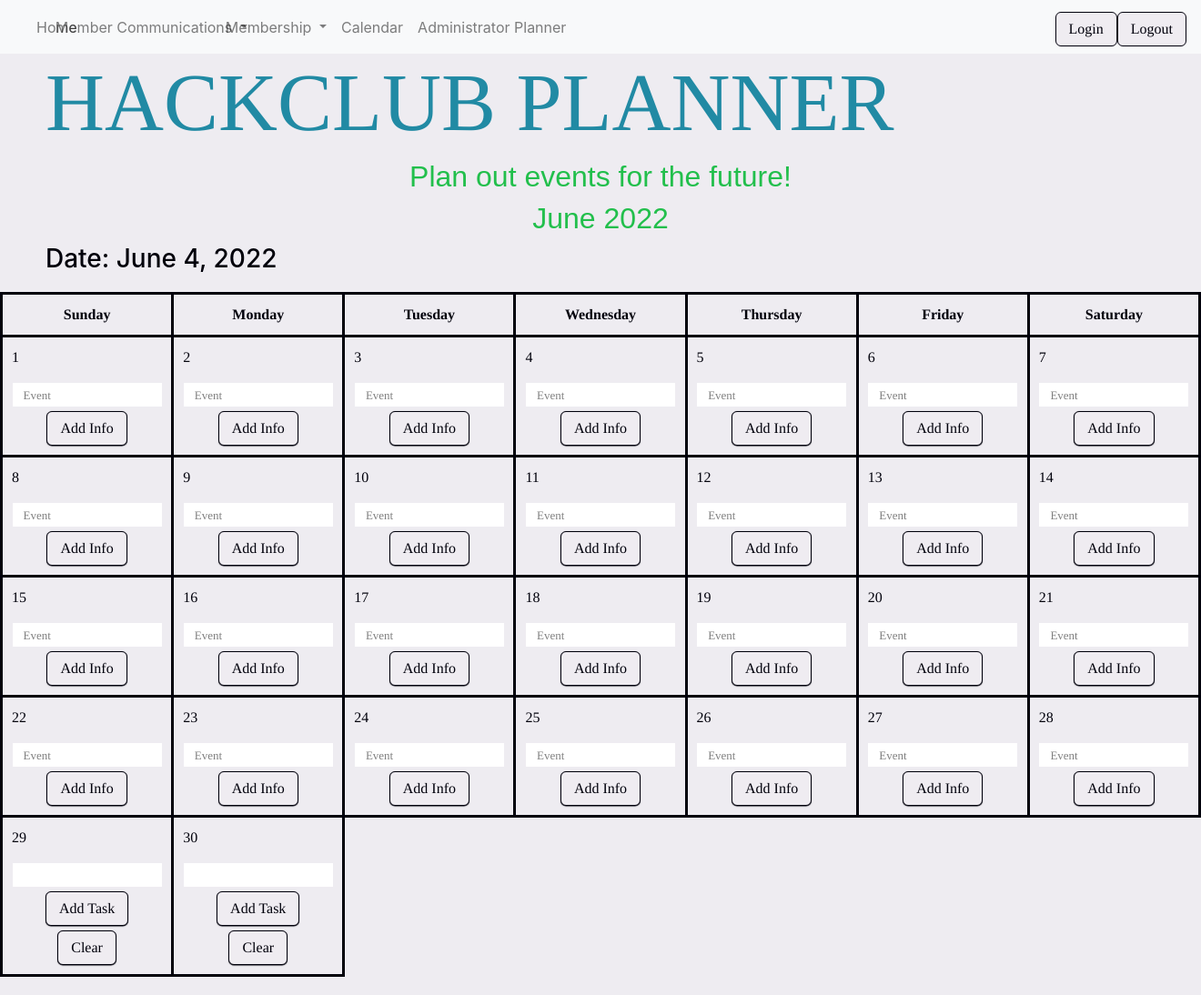
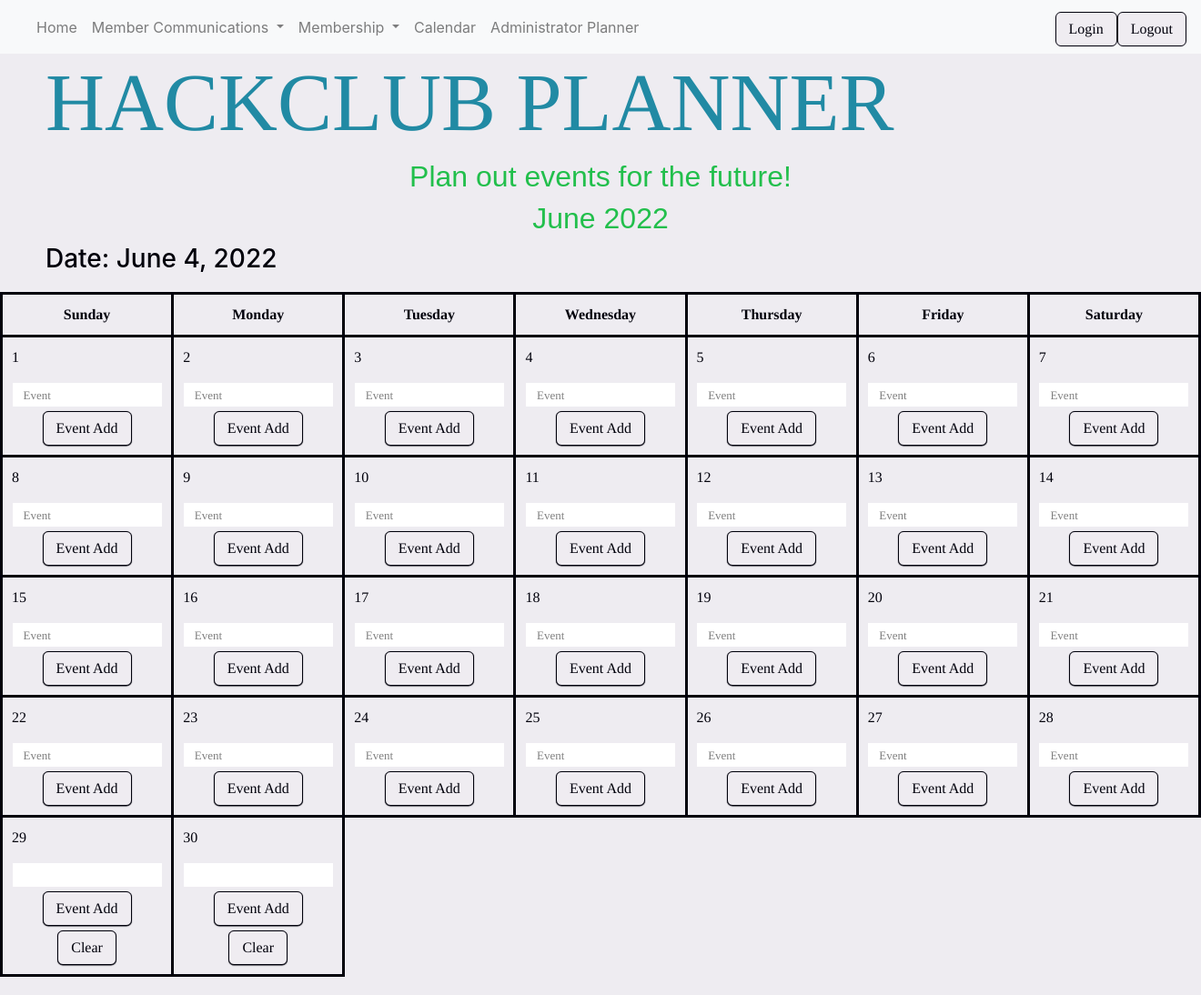
Before and after one commit to KoolKidKai/Siuuuu, a Flask app: page /calendar3 in a window 1320 px wide. Shown: the whole page at 91% size. Run offline with Flask 2, Linux system fonts and the light colour scheme; some libraries are stand-ins or nearby versions.

Commit message:
Administrator PLanner Done!!

```diff
--- a/templates/calendar3.html
+++ b/templates/calendar3.html
@@ -96,10 +96,7 @@
             display: flex;
             justify-content: space-between;
         }
-        ul {
-            margin-left: -40px;
-            list-style-position: inside;
-        }
+
         button.dark {
             background-color: #363d47;
             color: #9daf9b;
@@ -142,7 +139,7 @@
                         <p style="text-align: left"> {{j*7+i}} </p>
                         <ul id="show_input.{{j}}{{i}}"></ul>
                         <input placeholder="Event" class="text" id="task.{{j}}{{i}}" type="text">
-                        <button class="task" id="add_task.{{j}}{{i}}" onclick="display('{{j}}{{i}}')">Add Info</button>
+                        <button class="task" id="add_task.{{j}}{{i}}" onclick="display('{{j}}{{i}}')">Event Add</button>
                         <br>
                        <!--<button class="task" onclick="remove('{{j}}{{i}}')">Clear Task(s)</button>-->
                     {% endfor %}
@@ -154,7 +151,7 @@
                         <p style="text-align: left"> {{j*7+i}} </p>
                         <p id="show_input{{j}}{{i}}"></p>
                         <input placeholder="" class="text" id="task{{j}}{{i}}" type="text">
-                        <button class="task" id="add_task.{{j}}{{i}}" class="task" onclick="display('{{j}}{{i}}')">Add Task</button>
+                        <button class="task" id="add_task.{{j}}{{i}}" class="task" onclick="display('{{j}}{{i}}')">Event Add</button>
                         <br>
                         <button class="task" onclick="remove('{{j}}{{i}}')">Clear</button>
                     {% endfor %}
```
